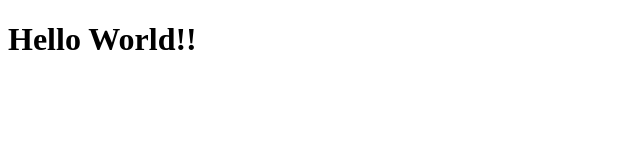
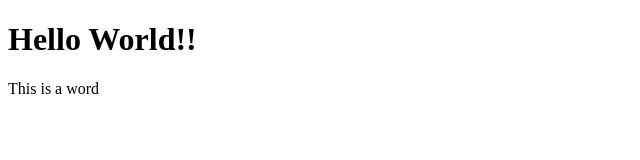
Before and after one commit to CristiAndLook/test-git, a plain HTML site: page index.html in a window 1280 px wide. Shown: the whole page, without its empty margins (0-640 px from the left). Drawn offline with Linux system fonts and the light colour scheme.

Commit message:
Test-ssh

```diff
--- a/index.html
+++ b/index.html
@@ -8,5 +8,6 @@
 </head>
 <body>
   <h1>Hello World!!</h1>
+  <p>This is a word</p>
 </body>
 </html>
```
Also changed, not shown: 1 other file.
